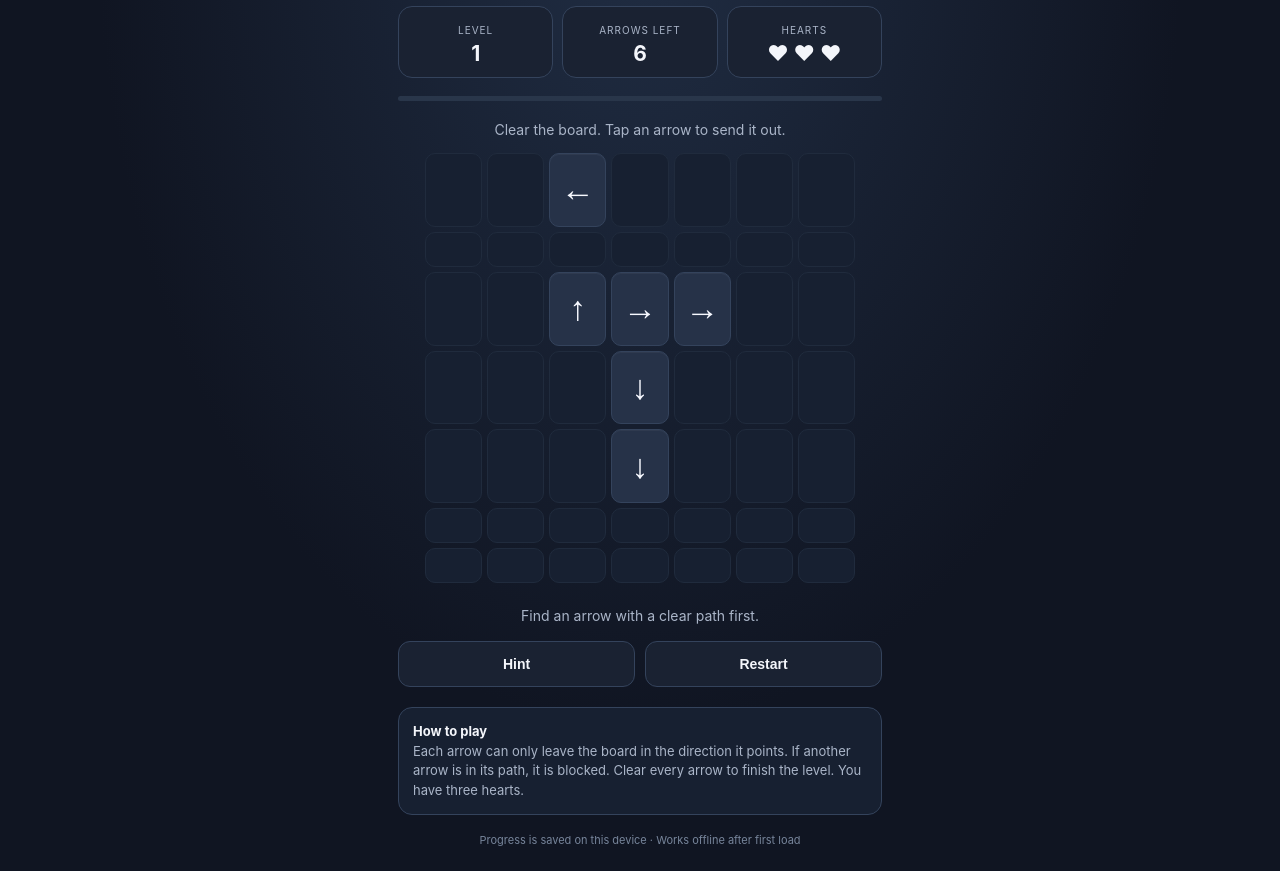
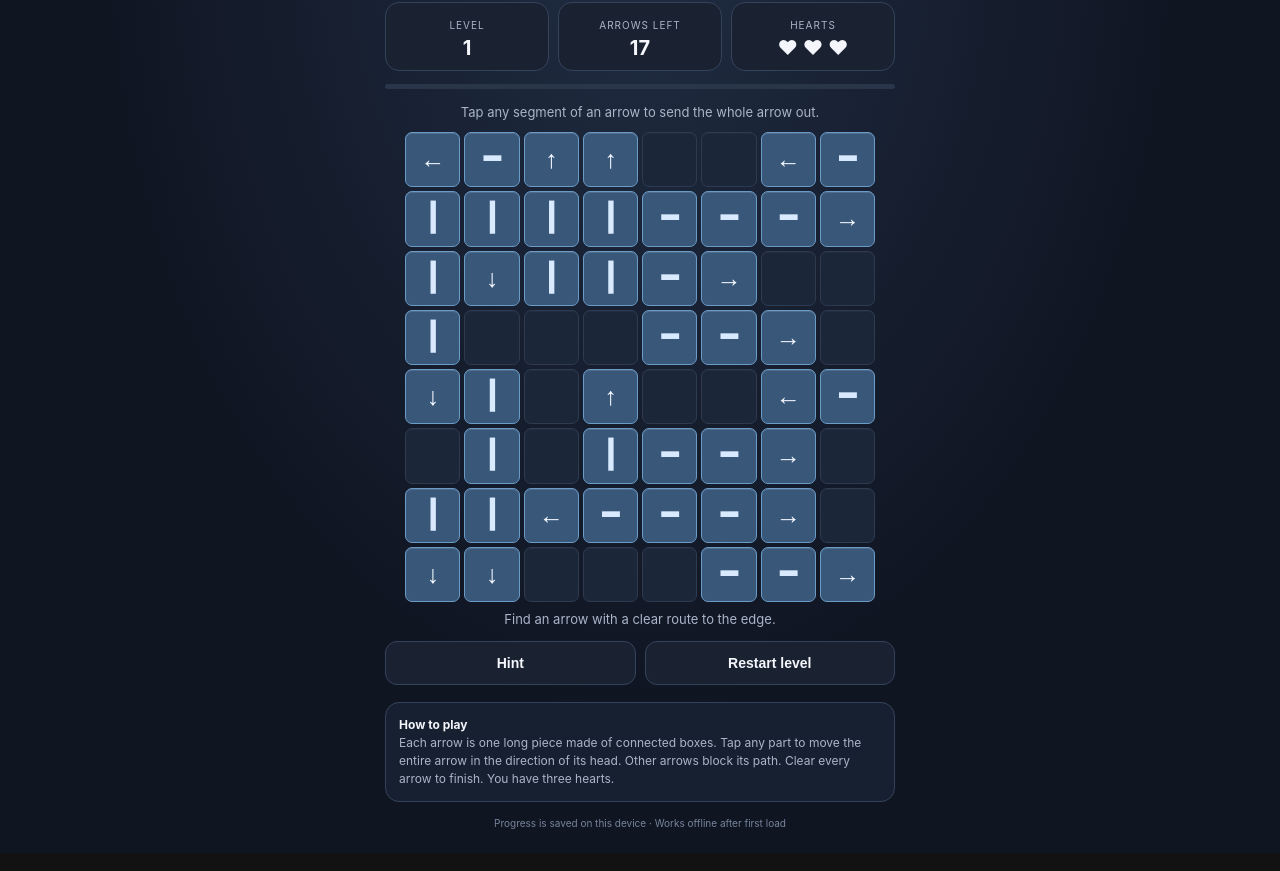
Before and after one commit to h8yw25v9m4-hue/arrows-puzzle, a plain HTML site: page index.html in a window 1280 px wide. Shown: the part 77-948 px from the top of the page. Drawn offline with Linux system fonts and the light colour scheme.

Commit message:
Add files via upload

```diff
--- a/index.html
+++ b/index.html
@@ -3,120 +3,128 @@
 <head>
 <meta charset="utf-8">
 <meta name="viewport" content="width=device-width, initial-scale=1, viewport-fit=cover">
-<meta name="theme-color" content="#111827">
+<meta name="theme-color" content="#101522">
 <meta name="apple-mobile-web-app-capable" content="yes">
 <meta name="apple-mobile-web-app-status-bar-style" content="black-translucent">
 <meta name="apple-mobile-web-app-title" content="Arrows Puzzle">
-<link rel="manifest" href="manifest.json">
-<link rel="apple-touch-icon" href="icon-192.png">
+<link rel="manifest" href="manifest.json"><link rel="apple-touch-icon" href="icon-192.png">
 <title>Arrows Puzzle</title>
 <style>
-:root{color-scheme:dark;--bg:#101522;--panel:#1a2232;--tile:#263248;--line:#34435c;--text:#f4f6fb;--muted:#aab5c8;--accent:#72b7ff;--bad:#ff7777;--good:#77d6a1}
+:root{color-scheme:dark;--bg:#101522;--panel:#1a2232;--tile:#202c40;--line:#34435c;--text:#f4f6fb;--muted:#aab5c8;--accent:#72b7ff;--bad:#ff7777;--good:#77d6a1}
 *{box-sizing:border-box}body{margin:0;background:radial-gradient(ellipse at top,#202d43 0,#101522 60%);color:var(--text);font-family:-apple-system,BlinkMacSystemFont,"Segoe UI",sans-serif;min-height:100svh}
-main{max-width:520px;margin:auto;padding:calc(env(safe-area-inset-top) + 18px) 18px calc(env(safe-area-inset-bottom) + 24px)}
-header{display:flex;align-items:center;justify-content:space-between;margin-bottom:22px}h1{font-size:24px;margin:0;letter-spacing:-.6px}.eyebrow{font-size:11px;color:var(--muted);letter-spacing:1.5px;text-transform:uppercase}
-.stats{display:grid;grid-template-columns:1fr 1fr 1fr;gap:9px;margin-bottom:18px}.stat{background:var(--panel);border:1px solid var(--line);border-radius:14px;padding:11px;text-align:center}.stat strong{display:block;font-size:21px;margin-top:3px}.stat span{font-size:10px;color:var(--muted);letter-spacing:1px}
-.progress{height:5px;background:#29364a;border-radius:5px;overflow:hidden;margin-bottom:20px}.progress>div{height:100%;background:var(--accent);width:0;transition:width .2s}
-.instruction{text-align:center;color:var(--muted);font-size:14px;margin:0 0 15px}
-.board{display:grid;grid-template-columns:repeat(7,minmax(0,1fr));gap:5px;width:min(100%,430px);aspect-ratio:1;margin:0 auto 16px}
-.cell{border:1px solid var(--line);border-radius:10px;background:var(--tile);color:#f7f9ff;font-size:clamp(22px,7vw,34px);font-weight:800;display:grid;place-items:center;min-width:0;min-height:0;touch-action:manipulation;box-shadow:inset 0 1px 0 #ffffff0a}
-.cell:active{transform:scale(.94)}.cell.empty{background:#172031;border-color:#202b3d;box-shadow:none}.cell:disabled{opacity:1}.cell.blocked{color:var(--bad)}
-.message{min-height:42px;text-align:center;font-size:14px;color:var(--muted);padding:8px 0}
-.actions{display:grid;grid-template-columns:1fr 1fr;gap:10px}.btn{border:1px solid var(--line);border-radius:12px;padding:14px;background:var(--panel);color:var(--text);font-size:14px;font-weight:650}.btn.primary{background:var(--accent);color:#102033;border-color:var(--accent)}.btn:disabled{opacity:.45}
-.help{margin-top:20px;padding:14px;background:#172031;border:1px solid var(--line);border-radius:14px;color:var(--muted);font-size:13px;line-height:1.5}.help b{color:var(--text)}
-footer{text-align:center;color:#77859b;font-size:11px;margin-top:18px}
-#installTip{display:none;background:#21354b;border:1px solid #45617f;padding:12px;border-radius:12px;font-size:13px;line-height:1.5;margin:0 0 16px}
+main{max-width:540px;margin:auto;padding:calc(env(safe-area-inset-top) + 18px) 15px calc(env(safe-area-inset-bottom) + 24px)}
+header{display:flex;align-items:center;justify-content:space-between;margin-bottom:18px}h1{font-size:24px;margin:0;letter-spacing:-.6px}.eyebrow{font-size:11px;color:var(--muted);letter-spacing:1.5px;text-transform:uppercase}
+.stats{display:grid;grid-template-columns:1fr 1fr 1fr;gap:9px;margin-bottom:13px}.stat{background:var(--panel);border:1px solid var(--line);border-radius:14px;padding:10px;text-align:center}.stat strong{display:block;font-size:20px;margin-top:3px}.stat span{font-size:10px;color:var(--muted);letter-spacing:1px}
+.progress{height:5px;background:#29364a;border-radius:5px;overflow:hidden;margin-bottom:15px}.progress>div{height:100%;background:var(--accent);width:0;transition:width .2s}
+.instruction{text-align:center;color:var(--muted);font-size:13px;margin:0 0 12px}
+.board-wrap{width:100%;max-width:470px;margin:0 auto}.board{display:grid;grid-template-columns:repeat(8,minmax(0,1fr));gap:4px;width:100%;aspect-ratio:1;container-type:inline-size}
+.cell{appearance:none;border:1px solid #35445c;border-radius:7px;background:#182335;min-width:0;min-height:0;width:100%;height:100%;padding:0;display:grid;place-items:center;position:relative;overflow:visible;touch-action:manipulation;transition:transform .55s cubic-bezier(.2,.75,.25,1),opacity .48s ease,background .15s}
+.cell.empty{background:#1b2739;border-color:#2d3a50;box-shadow:inset 0 1px 0 #ffffff08}
+.cell.segment{background:#385779;border-color:#6b9bc7;box-shadow:inset 0 1px 0 #ffffff20;cursor:pointer}
+.cell.segment:active{filter:brightness(1.2)}
+.cell.segment .glyph{font-size:clamp(15px,4.6vw,25px);line-height:1;font-weight:900;color:#f5f9ff;pointer-events:none}
+.cell.segment .glyph.body{font-size:clamp(19px,5vw,27px);color:#d9eaff}
+.cell.segment.moving{z-index:5;opacity:0.15}
+.cell.empty:disabled{cursor:default}
+.message{min-height:39px;text-align:center;font-size:13px;color:var(--muted);padding:9px 0}
+.actions{display:grid;grid-template-columns:1fr 1fr;gap:9px}.btn{border:1px solid var(--line);border-radius:12px;padding:13px;background:var(--panel);color:var(--text);font-size:14px;font-weight:650}.btn.primary{background:var(--accent);color:#102033;border-color:var(--accent)}.btn:disabled{opacity:.45}
+.help{margin-top:17px;padding:13px;background:#172031;border:1px solid var(--line);border-radius:14px;color:var(--muted);font-size:12px;line-height:1.5}.help b{color:var(--text)}
+footer{text-align:center;color:#77859b;font-size:10px;margin-top:15px}
+#installTip{display:none;background:#21354b;border:1px solid #45617f;padding:12px;border-radius:12px;font-size:13px;line-height:1.5;margin:0 0 15px}
 </style>
 </head>
-<body>
-<main>
+<body><main>
 <header><div><div class="eyebrow">Logic puzzle</div><h1>Arrows Puzzle</h1></div><div style="font-size:26px">↗</div></header>
 <div id="installTip">To install: tap <b>Share</b> in Safari, then choose <b>Add to Home Screen</b>.</div>
-<section class="stats">
- <div class="stat"><span>LEVEL</span><strong id="level">1</strong></div>
- <div class="stat"><span>ARROWS LEFT</span><strong id="left">6</strong></div>
- <div class="stat"><span>HEARTS</span><strong id="hearts">♥ ♥ ♥</strong></div>
-</section>
+<section class="stats"><div class="stat"><span>LEVEL</span><strong id="level">1</strong></div><div class="stat"><span>ARROWS LEFT</span><strong id="left">—</strong></div><div class="stat"><span>HEARTS</span><strong id="hearts">♥ ♥ ♥</strong></div></section>
 <div class="progress"><div id="progress"></div></div>
-<p class="instruction">Clear the board. Tap an arrow to send it out.</p>
-<div id="board" class="board" aria-label="Puzzle board"></div>
-<div id="message" class="message" role="status" aria-live="polite">Find an arrow with a clear path first.</div>
-<div class="actions">
- <button class="btn" id="hint">Hint</button><button class="btn" id="restart">Restart</button>
- <button class="btn primary" id="next" style="display:none;grid-column:1/-1">Next level →</button>
-</div>
-<div class="help"><b>How to play</b><br>Each arrow can only leave the board in the direction it points. If another arrow is in its path, it is blocked. Clear every arrow to finish the level. You have three hearts.</div>
+<p class="instruction">Tap any segment of an arrow to send the whole arrow out.</p>
+<div class="board-wrap"><div id="board" class="board" aria-label="Puzzle board"></div></div>
+<div id="message" class="message" role="status" aria-live="polite">Long arrows occupy multiple boxes. Clear the exit path to remove them.</div>
+<div class="actions"><button class="btn" id="hint">Hint</button><button class="btn" id="restart">Restart level</button><button class="btn primary" id="next" style="display:none;grid-column:1/-1">Next level →</button></div>
+<div class="help"><b>How to play</b><br>Each arrow is one long piece made of connected boxes. Tap any part to move the entire arrow in the direction of its head. Other arrows block its path. Clear every arrow to finish. You have three hearts.</div>
 <footer>Progress is saved on this device · Works offline after first load</footer>
 </main>
 <script>
-(() => {
- const $=id=>document.getElementById(id);
- const directions={'↑':[-1,0],'↓':[1,0],'←':[0,-1],'→':[0,1]};
- // Each board is a set of [row, column, direction] positions.
- const levels=[
- [[0,2,'←'],[2,2,'↑'],[2,4,'→'],[2,3,'→'],[4,3,'↓'],[3,3,'↓']],
- [[0,3,'←'],[2,3,'↑'],[2,5,'→'],[2,4,'→'],[5,4,'↓'],[4,4,'↓'],[4,1,'←'],[4,2,'←']],
- [[1,1,'↑'],[0,1,'←'],[1,4,'→'],[1,3,'→'],[3,4,'↓'],[2,4,'↓'],[4,2,'←'],[4,3,'←'],[5,5,'↓'],[3,5,'↓']],
- [[0,0,'←'],[0,2,'↑'],[1,2,'↑'],[2,2,'→'],[2,3,'→'],[2,4,'↓'],[3,4,'↓'],[4,4,'←'],[4,3,'←'],[5,1,'↓'],[6,1,'↓']],
- [[0,3,'↑'],[1,3,'↑'],[2,3,'←'],[2,2,'←'],[2,1,'↓'],[3,1,'↓'],[4,1,'→'],[4,2,'→'],[4,5,'↓'],[5,5,'↓'],[6,5,'→'],[6,6,'→']]
- ];
- let level=Math.max(0,Number(localStorage.getItem('arrows-level')||0));
- let hearts=3,arrows=[],won=false,failed=false;
- const say=t=>$('message').textContent=t;
- function createLevel(){
-   const data=levels[level%levels.length];
-   arrows=data.map((v,id)=>({r:v[0],c:v[1],d:v[2],id,alive:true}));
-   hearts=3;won=false;failed=false;
-   $('next').style.display='none';$('hint').disabled=false;
-   say('Find an arrow with a clear path first.');render();
+(()=>{
+ const $=id=>document.getElementById(id), N=8;
+ const dirs={'↑':[-1,0],'↓':[1,0],'←':[0,-1],'→':[0,1]};
+ let level=Math.max(0,Number(localStorage.getItem('arrows-level')||0)),hearts=3,arrows=[],won=false,failed=false,animating=false;
+ function rng(seed){let x=seed>>>0;return()=>{x=(x+0x6D2B79F5)>>>0;let t=x;t=Math.imul(t^(t>>>15),t|1);t^=t+Math.imul(t^(t>>>7),t|61);return((t^(t>>>14))>>>0)/4294967296}}
+ function buildPuzzle(lv){
+   const rand=rng(982451653+lv*7919), occupied=new Set(), placed=[];
+   const dirsList=['↑','↓','←','→'], candidates=[];
+   // Candidate pieces have a head and a tail; the whole piece moves toward the head.
+   for(let len=2;len<=4;len++)for(const d of dirsList){
+     const [dr,dc]=dirs[d];
+     for(let r=0;r<N;r++)for(let c=0;c<N;c++){
+       const tailR=r-dr*(len-1),tailC=c-dc*(len-1);
+       if(tailR<0||tailR>=N||tailC<0||tailC>=N)continue;
+       candidates.push({r,c,d,len});
+     }
+   }
+   for(let i=candidates.length-1;i>0;i--){const j=Math.floor(rand()*(i+1));[candidates[i],candidates[j]]=[candidates[j],candidates[i]]}
+   const maxPieces=Math.min(23,17+Math.floor(lv/2)), targetCells=Math.min(57,45+Math.floor(lv/2));
+   for(const p of candidates){
+     if(placed.length>=maxPieces||occupied.size>=targetCells)break;
+     const [dr,dc]=dirs[p.d], cells=[];
+     for(let k=p.len-1;k>=0;k--){const r=p.r-dr*k,c=p.c-dc*k;cells.push([r,c])}
+     if(cells.some(([r,c])=>occupied.has(r+','+c)))continue;
+     // The new arrow's head must have an unobstructed route to the edge.
+     let clear=true;
+     for(let r=p.r+dr,c=p.c+dc;r>=0&&r<N&&c>=0&&c<N;r+=dr,c+=dc)if(occupied.has(r+','+c)){clear=false;break}
+     if(!clear)continue;
+     const a={id:placed.length,r:p.r,c:p.c,d:p.d,cells,alive:true};
+     placed.push(a);cells.forEach(([r,c])=>occupied.add(r+','+c));
+   }
+   return placed;
  }
+ function say(t){$('message').textContent=t}
+ function createLevel(){arrows=buildPuzzle(level);hearts=3;won=false;failed=false;animating=false;$('next').style.display='none';$('hint').disabled=false;say('Find an arrow with a clear route to the edge.');render()}
  function isBlocked(a){
-   const [dr,dc]=directions[a.d];
-   return arrows.some(b=>b.alive&&b.id!==a.id&&
-    ((dr===0&&b.r===a.r&&(b.c-a.c)*dc>0)||(dc===0&&b.c===a.c&&(b.r-a.r)*dr>0)));
+   const [dr,dc]=dirs[a.d];
+   return arrows.some(b=>b.alive&&b.id!==a.id&&b.cells.some(([r,c])=>
+     (dr===0&&r===a.r&&(c-a.c)*dc>0)||(dc===0&&c===a.c&&(r-a.r)*dr>0)));
  }
  function render(){
-   $('level').textContent=level+1;
-   const remaining=arrows.filter(a=>a.alive).length;
-   $('left').textContent=remaining;
-   $('hearts').textContent='♥ '.repeat(hearts).trim()+'♡ '.repeat(3-hearts);
-   $('progress').style.width=((arrows.length-remaining)/arrows.length*100)+'%';
+   $('level').textContent=level+1;const remaining=arrows.filter(a=>a.alive).length;
+   $('left').textContent=remaining;$('hearts').textContent='♥ '.repeat(hearts).trim()+'♡ '.repeat(3-hearts);
+   const total=arrows.reduce((n,a)=>n+a.cells.length,0),gone=arrows.filter(a=>!a.alive).reduce((n,a)=>n+a.cells.length,0);
+   $('progress').style.width=(total?gone/total*100:0)+'%';
    const board=$('board');board.innerHTML='';
-   for(let r=0;r<7;r++)for(let c=0;c<7;c++){
-     const a=arrows.find(x=>x.alive&&x.r===r&&x.c===c);
-     const b=document.createElement('button');b.type='button';
-     b.className='cell '+(a?'':'empty');b.disabled=!a;
-     b.setAttribute('aria-label',a?'Arrow '+a.d:'Empty cell');
-     if(a){b.textContent=a.d;b.addEventListener('click',()=>move(a));}
-     else b.textContent='';
+   const cellMap=new Map();for(const a of arrows)if(a.alive)for(const [r,c] of a.cells)cellMap.set(r+','+c,{a,r,c});
+   for(let r=0;r<N;r++)for(let c=0;c<N;c++){
+     const info=cellMap.get(r+','+c),b=document.createElement('button');b.type='button';b.className='cell'+(info?' segment':' empty');b.disabled=!info||won||failed||animating;
+     if(info){
+       const {a}=info,[dr,dc]=dirs[a.d],isHead=info.r===a.r&&info.c===a.c;
+       const glyph=document.createElement('span');glyph.className='glyph '+(isHead?'head':'body');
+       glyph.textContent=isHead?a.d:(dr===0?'━':'┃');b.appendChild(glyph);
+       b.setAttribute('aria-label','Arrow '+a.d+', '+a.cells.length+' boxes long');
+       b.addEventListener('click',()=>move(a));
+     }else{b.setAttribute('aria-label','Empty cell');}
      board.appendChild(b);
    }
  }
- function move(a){
-   if(won||failed||!a.alive)return;
-   if(isBlocked(a)){
-     hearts--;say('Blocked. Find a different arrow to remove first.');
-     if(hearts<=0){failed=true;say('Out of hearts. Restart the level to try again.');}
-     render();return;
+ async function move(a){
+   if(won||failed||animating||!a.alive)return;
+   if(isBlocked(a)){hearts--;say('Blocked. That entire arrow needs a clear path.');if(hearts<=0){failed=true;say('Out of hearts. Restart the level to try again.')}render();return}
+   animating=true;const board=$('board'),buttons=[...board.children],rect=board.getBoundingClientRect(),gap=4,pitch=(rect.width-gap*(N-1))/N;
+   const cells=new Set(a.cells.map(([r,c])=>r+','+c)),[dr,dc]=dirs[a.d];
+   for(let i=0;i<N*N;i++){
+     const r=Math.floor(i/N),c=i%N;if(!cells.has(r+','+c))continue;
+     const steps=dr<0?r+1:dr>0?N-r:dc<0?c+1:N-c;
+     const b=buttons[i];b.style.transform=`translate(${dc*steps*pitch}px, ${dr*steps*pitch}px)`;b.classList.add('moving');
    }
-   a.alive=false;
-   if(!arrows.some(x=>x.alive)){
-     won=true;say('Level complete. All arrows escaped.');$('next').style.display='block';
-     level++;localStorage.setItem('arrows-level',String(level));
-   }else say('Clear path. Nice move.');
+   say('Arrow moving…');await new Promise(resolve=>setTimeout(resolve,590));
+   a.alive=false;animating=false;
+   if(!arrows.some(x=>x.alive)){won=true;say('Level complete. All arrows escaped.');level++;localStorage.setItem('arrows-level',String(level));$('next').style.display='block'}
+   else say('Arrow cleared. Find the next open path.');
    render();
  }
- $('hint').addEventListener('click',()=>{
-   if(won||failed)return;
-   const a=arrows.find(x=>x.alive&&!isBlocked(x));
-   say(a?'Hint: try the '+a.d+' arrow in row '+(a.r+1)+', column '+(a.c+1)+'.':'No clear exits. Look for an arrow you can unblock.');
- });
- $('restart').addEventListener('click',createLevel);
- $('next').addEventListener('click',createLevel);
+ $('hint').addEventListener('click',()=>{if(won||failed||animating)return;const a=arrows.find(x=>x.alive&&!isBlocked(x));say(a?'Hint: the '+a.d+' arrow ('+a.cells.length+' boxes long) at row '+(a.r+1)+', column '+(a.c+1)+' can leave.':'No clear exits found.');});
+ $('restart').addEventListener('click',createLevel);$('next').addEventListener('click',createLevel);
  createLevel();
- if(!('serviceWorker' in navigator))$('installTip').style.display='block';
  if(/iphone|ipad|ipod/i.test(navigator.userAgent)&&!window.navigator.standalone)$('installTip').style.display='block';
- if('serviceWorker' in navigator)window.addEventListener('load',()=>navigator.serviceWorker.register('./sw.js').catch(()=>{}));
+ if('serviceWorker'in navigator)window.addEventListener('load',()=>navigator.serviceWorker.register('./sw.js').catch(()=>{}));
 })();
-</script>
-</body></html>
+</script></body></html>
--- a/sw.js
+++ b/sw.js
@@ -1,4 +1,4 @@
-const CACHE="arrows-puzzle-v1";
+const CACHE="arrows-puzzle-v2";
 const FILES=["./","./index.html","./manifest.json","./icon-192.png","./icon-512.png"];
 self.addEventListener("install",e=>e.waitUntil(caches.open(CACHE).then(c=>c.addAll(FILES))));
 self.addEventListener("activate",e=>e.waitUntil(caches.keys().then(keys=>Promise.all(keys.filter(k=>k!==CACHE).map(k=>caches.delete(k))))));
```
